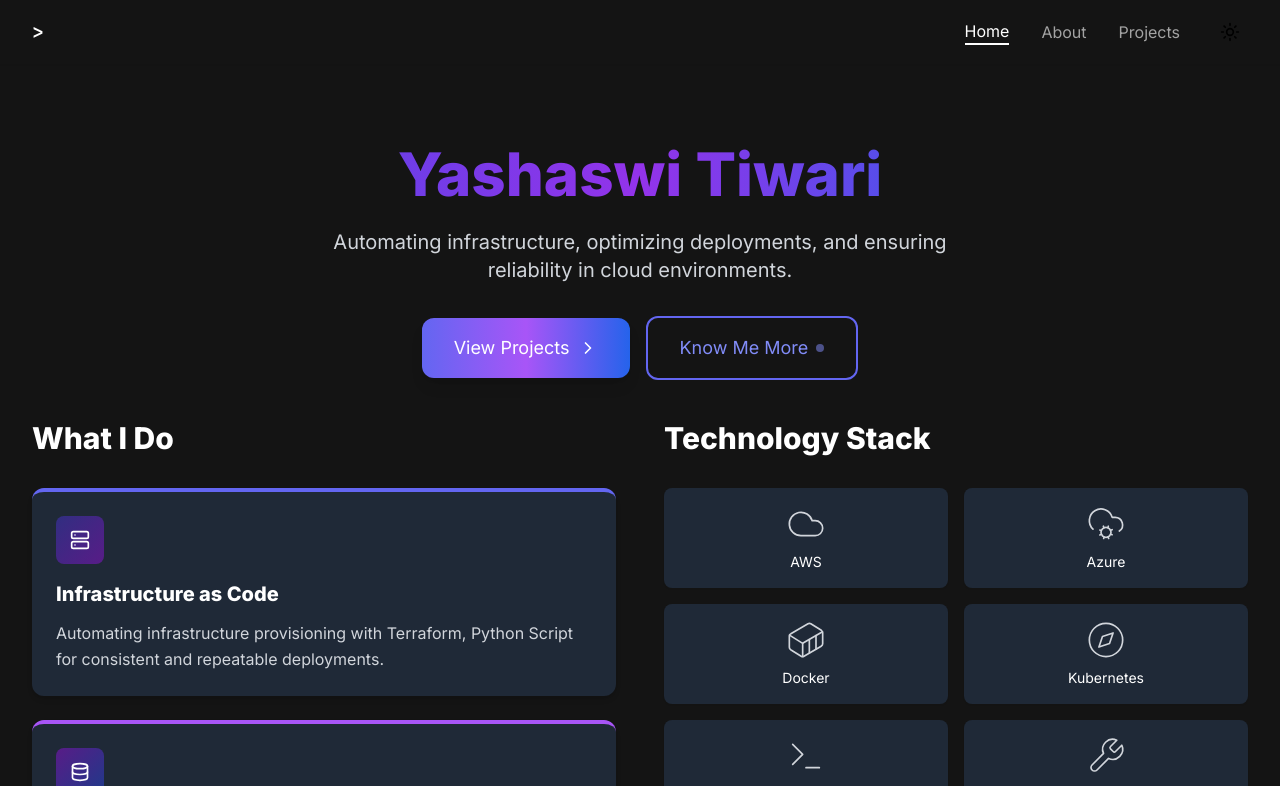
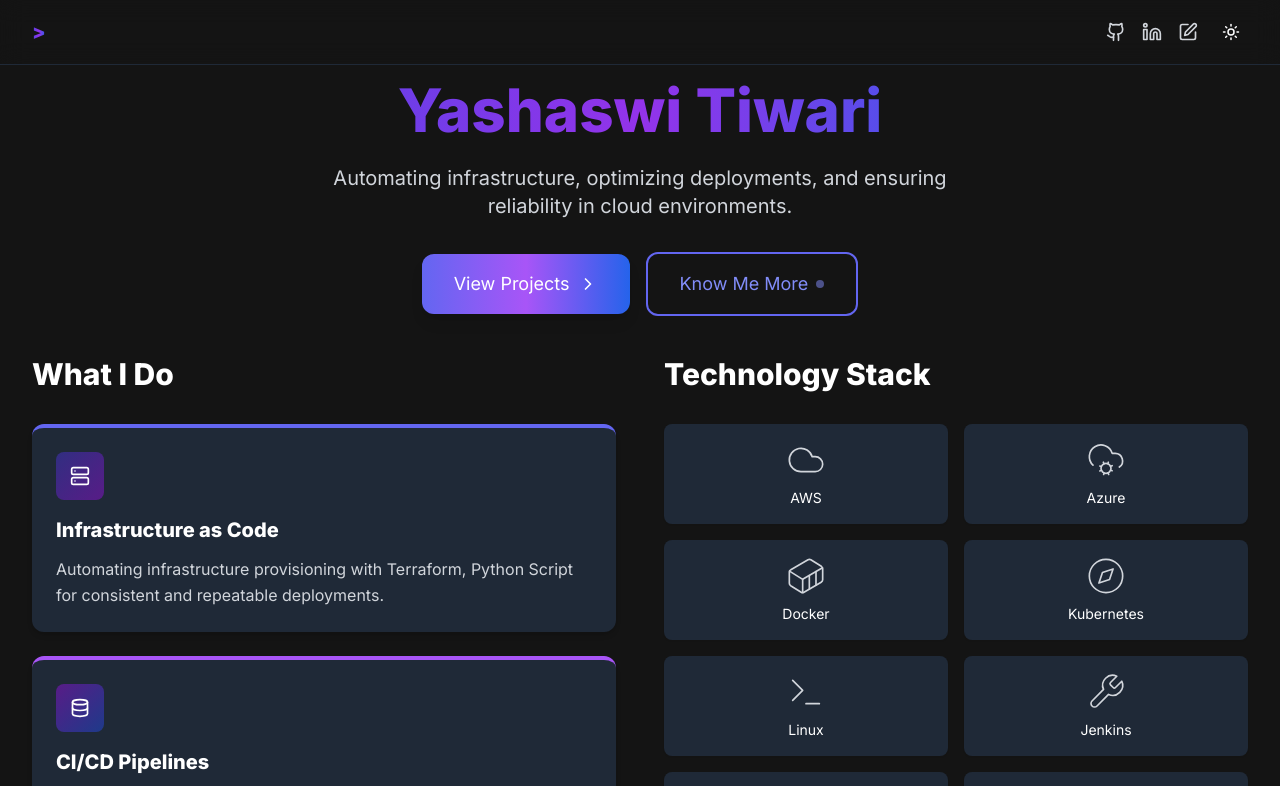
Before and after one commit to yashaswi29/Portfolio, a React (Vite) app: page / in a window 1280 px wide. Shown: the top 786 px of the page. Built offline with nearby package versions, Linux system fonts and the light colour scheme.

Commit message:
custom navbar for home page

```diff
--- a/src/App.tsx
+++ b/src/App.tsx
@@ -1,21 +1,30 @@
 import React, { useState, useEffect } from 'react';
-import { BrowserRouter as Router, Routes, Route } from 'react-router-dom';
+import { BrowserRouter as Router, Routes, Route, useLocation } from 'react-router-dom';
 import Navbar from './components/Navbar';
-import Footer from './components/Footer';
+import HomeNavbar from './context/HomeNavbar';
 import Home from './pages/Home';
 import About from './pages/About';
 import Projects from './pages/Projects';
 import Contact from './pages/Contact';
 import { ThemeProvider } from './context/ThemeContext';
 
+const LayoutWrapper: React.FC<{ children: React.ReactNode }> = ({ children }) => {
+  const location = useLocation();
+  const isHomePage = location.pathname === '/';
+
+  return (
+    <div className="flex flex-col min-h-screen bg-white dark:bg-primary-900 transition-colors duration-300">
+      {isHomePage ? <HomeNavbar /> : <Navbar />}
+      <main className="flex-grow">{children}</main>
+    </div>
+  );
+};
+
 function App() {
   const [loading, setLoading] = useState(true);
 
   useEffect(() => {
-    // Simulate loading time
-    const timer = setTimeout(() => {
-      setLoading(false);
-    }, 800);
+    const timer = setTimeout(() => setLoading(false), 800);
     return () => clearTimeout(timer);
   }, []);
 
@@ -30,18 +39,14 @@
   return (
     <ThemeProvider>
       <Router>
-        <div className="flex flex-col min-h-screen bg-white dark:bg-primary-900 transition-colors duration-300">
-          <Navbar />
-          <main className="flex-grow">
+        <LayoutWrapper>
           <Routes>
             <Route path="/" element={<Home />} />
             <Route path="/about" element={<About />} />
             <Route path="/projects" element={<Projects />} />
             <Route path="/contact" element={<Contact />} />
           </Routes>
-          </main>
-          {/* <Footer /> */}
-        </div>
+        </LayoutWrapper>
       </Router>
     </ThemeProvider>
   );
--- a/src/components/Navbar.tsx
+++ b/src/components/Navbar.tsx
@@ -17,8 +17,8 @@
 
   const navLinks = [
     { name: 'Home', path: '/' },
+    { name: 'Projects', path: '/projects' },
     { name: 'About', path: '/about' },
-    { name: 'Projects', path: '/projects' },
     // { name: 'Contact', path: '/contact' },
   ];
 
@@ -52,10 +52,10 @@
             {/* Theme Toggle Button */}
             <button
               onClick={toggleTheme}
-              className="p-2 rounded-full hover:bg-gray-200 dark:hover:bg-gray-700 transition-colors"
+              className="p-2 rounded-full border border-gray-300 dark:border-gray-600 bg-white dark:bg-gray-800 hover:bg-gray-100 dark:hover:bg-gray-700 transition-colors duration-200 shadow"
               aria-label="Toggle Theme"
             >
-              {theme === 'dark' ? <Sun size={20} /> : <Moon size={20} />}
+              {theme === 'dark' ? <Sun size={20} className="text-yellow-300" /> : <Moon size={20} className="text-indigo-700" />}
             </button>
           </div>
 
--- /dev/null
+++ b/src/context/HomeNavbar.tsx
@@ -0,0 +1,67 @@
+import React, { useContext } from 'react';
+import { Sun, Moon, Github, Linkedin, PenSquare } from 'lucide-react';
+import { ThemeContext } from '../context/ThemeContext';
+
+const socialLinks = [
+  {
+    href: "https://github.com/yashaswi29",
+    icon: <Github size={20} />,
+    label: "GitHub"
+  },
+  {
+    href: "https://in.linkedin.com/in/yashaswi-tiwari-5423211a8",
+    icon: <Linkedin size={20} />,
+    label: "LinkedIn"
+  },
+  {
+    href: "https://hashnode.com/@yashaswiyeezy",
+    icon: <PenSquare size={20} />,
+    label: "Hashnode"
+  }
+];
+
+const HomeNavbar: React.FC = () => {
+  const { theme, setTheme } = useContext(ThemeContext);
+  const toggleTheme = () => {
+    setTheme(theme === 'dark' ? 'light' : 'dark');
+  };
+
+  return (
+    <nav className="fixed top-0 left-0 right-0 z-50 bg-white/90 dark:bg-primary-900/90 backdrop-blur-md border-b border-gray-200 dark:border-gray-800 transition-colors duration-300">
+      <div className="max-w-7xl mx-auto px-4 sm:px-6 lg:px-8">
+        <div className="flex justify-between items-center h-16">
+          {/* Logo */}
+          <div className="text-xl font-bold bg-gradient-to-r from-indigo-600 via-purple-600 to-blue-600 bg-clip-text text-transparent">
+            &gt;
+          </div>
+
+          {/* Right side: Social icons + theme toggle */}
+          <div className="flex items-center space-x-4">
+            {socialLinks.map((link) => (
+              <a
+                key={link.label}
+                href={link.href}
+                target="_blank"
+                rel="noopener noreferrer"
+                aria-label={link.label}
+                className="text-gray-600 dark:text-gray-300 hover:text-indigo-600 dark:hover:text-white transition-colors duration-200"
+              >
+                {link.icon}
+              </a>
+            ))}
+
+            <button
+              onClick={toggleTheme}
+              aria-label="Toggle Theme"
+              className="p-2 rounded-full hover:bg-gray-200 dark:hover:bg-gray-700 transition-colors duration-200"
+            >
+              {theme === 'dark' ? <Sun size={18} className="text-white" /> : <Moon size={18} className="text-gray-800" />}
+            </button>
+          </div>
+        </div>
+      </div>
+    </nav>
+  );
+};
+
+export default HomeNavbar;
```
Lines whose indentation alone changed are shown as unchanged.
